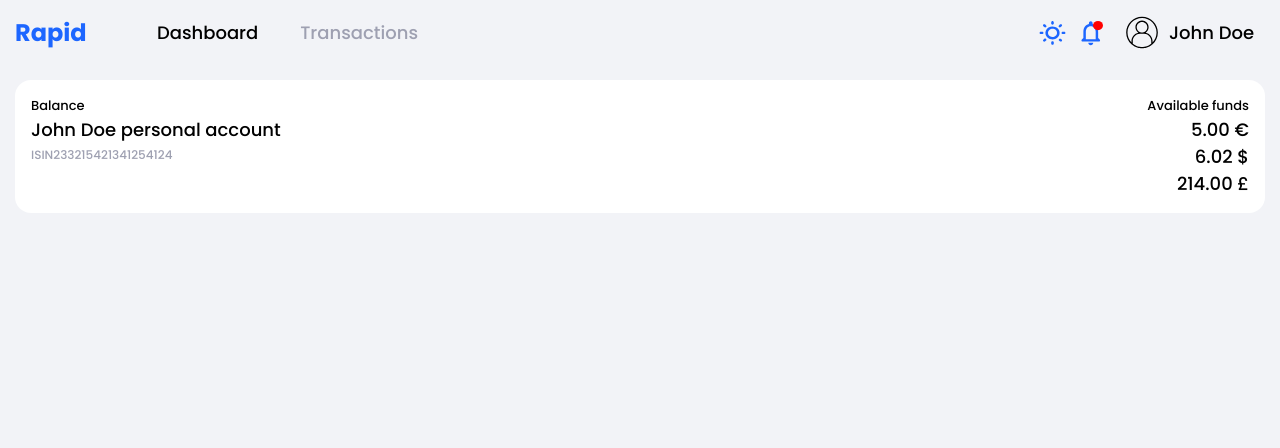
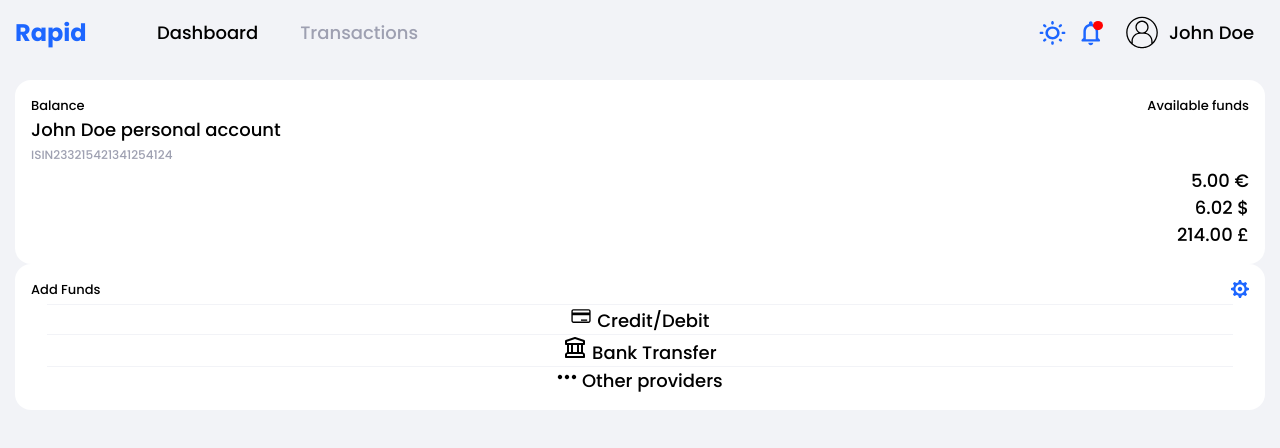
Before and after one commit to LeonKaarneem/rapid, a React (Create React App) app: page /dashboard in a window 1280 px wide. Shown: the top 448 px of the page. Built offline with nearby package versions, Linux system fonts and the light colour scheme.

Commit message:
minWidthAccordion

```diff
--- a/src/components/navbar.css
+++ b/src/components/navbar.css
@@ -118,6 +118,7 @@
 
     .accordion {
         display: flex;
+        min-width: 350px;
         flex-direction: column;
         align-items: center;
         background-color: white;
--- a/src/pages/userPages/userDashboardPage.js
+++ b/src/pages/userPages/userDashboardPage.js
@@ -1,10 +1,12 @@
 import Layout from '../../components/layout.js';
 import AccountDetailsCard from "../../components/accountDetailsCard";
+import AddFundsCard from "../../components/addFundsCard";
 
 const UserDashboardPage = () => {
     return (
         <Layout>
             <AccountDetailsCard accountName="John Doe personal account" accountNumber="ISIN233215421341254124" availableFunds={"[\"5.00 €\", \"6.02 $\", \"214.00 £\"]"}/>
+            <AddFundsCard />
         </Layout>
     );
 }
```
